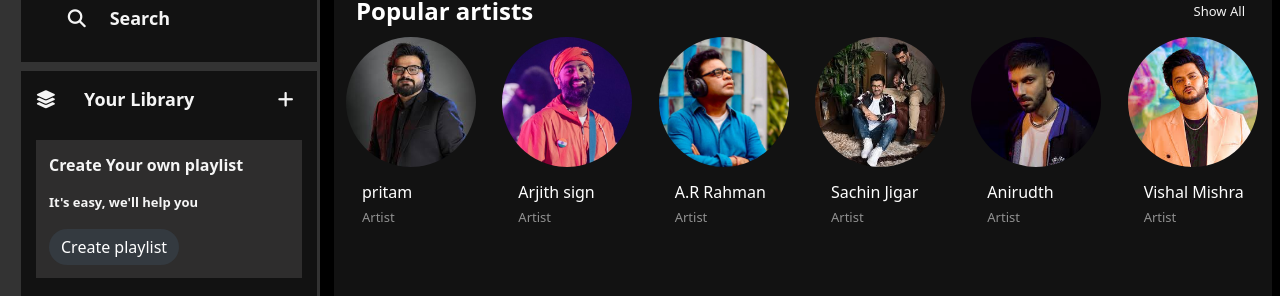
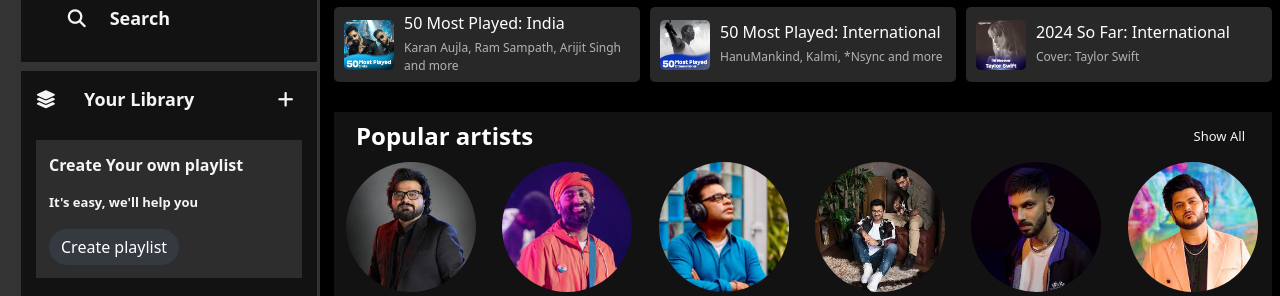
Before and after one commit to theerthatk/Music, a plain HTML site: page index.html in a window 1280 px wide. Shown: the part 89-385 px from the top of the page. Drawn offline with nearby package versions, Linux system fonts and the light colour scheme; no server answers.

```diff
--- a/index.html
+++ b/index.html
@@ -87,6 +87,7 @@
 
             <!--  -->
             <div class="col-9 main-content">
+
                 <nav class="navbar sticky-top">
                     <div class="me-auto ms-3 icon-container ">
                         <div class="icon-circle"><i class="fa-solid fa-less-than"></i></div>
@@ -105,6 +106,37 @@
                             </div>
                     </div>
                 </nav>
+                <div class="rectangle-row">
+                    <div class="rectangle-box">
+                        <img src="./images/1.webp" alt="Image 1">
+                        <div class="details">
+                            <h4>50 Most Played: India
+                            </h4>
+                            <p>Karan Aujla, Ram Sampath, Arijit Singh and more
+                            </p>
+                        </div>
+                    </div>
+                    <div class="rectangle-box">
+                        <img src="./images/2.webp" alt="Image 2">
+                        <div class="details">
+                            <h4>50 Most Played: International
+                            </h4>
+                            <p>HanuMankind, Kalmi, *Nsync and more
+                            </p>
+                        </div>
+                    </div>
+                    <div class="rectangle-box">
+                        <img src="./images/3.webp" alt="Image 3">
+                        <div class="details">
+                            <h4>2024 So Far: International
+                            </h4>
+                            <p> Cover: Taylor Swift</p>
+                        </div>
+                    </div>
+                </div>
+
+
+
             <div class="conatiner-fluid " style="background-color:  #121212;">
                 <div class="container d-flex text-center">
                     <div class="me-auto">
--- a/style.css
+++ b/style.css
@@ -457,3 +457,61 @@ h6 {
 .footer-country {
     color: #b3b3b3;
 }
+
+
+.rectangle-row {
+    display: flex;
+    justify-content: space-between;
+    gap: 10px;
+    margin-bottom: 20px;
+    flex-wrap: wrap; /* Allows the rectangles to wrap to the next line */
+}
+
+.rectangle-box {
+    display: flex;
+    align-items: center;
+    background-color: #282828;
+    height: 75px; /* Change to 50px if needed */
+    border-radius: 5px;
+    overflow: hidden;
+    padding: 10px;
+    flex: 1;
+    margin-bottom: 10px; /* Space between rows when wrapping */
+    margin-top: 20px;
+}
+
+.rectangle-box img {
+    width: 50px;
+    height: 50px;
+    border-radius: 5px;
+    object-fit: cover;
+    margin-right: 10px;
+}
+
+.details {
+    color: white;
+}
+
+.details h4 {
+    font-size: 16px;
+    margin: 0;
+}
+
+.details p {
+    font-size: 12px;
+    margin: 5px 0 0;
+    color: #b3b3b3;
+}
+
+/* Responsive Design */
+@media (max-width: 768px) {
+    .rectangle-box {
+        flex: 0 0 48%; /* 2 rectangles in a row, taking 48% of the width each */
+    }
+}
+
+@media (max-width: 480px) {
+    .rectangle-box {
+        flex: 0 0 100%; /* 1 rectangle in a row on very small screens */
+    }
+}
```
Also changed, not shown: images/1.webp (added), images/2.webp (added), images/3.webp (added).
